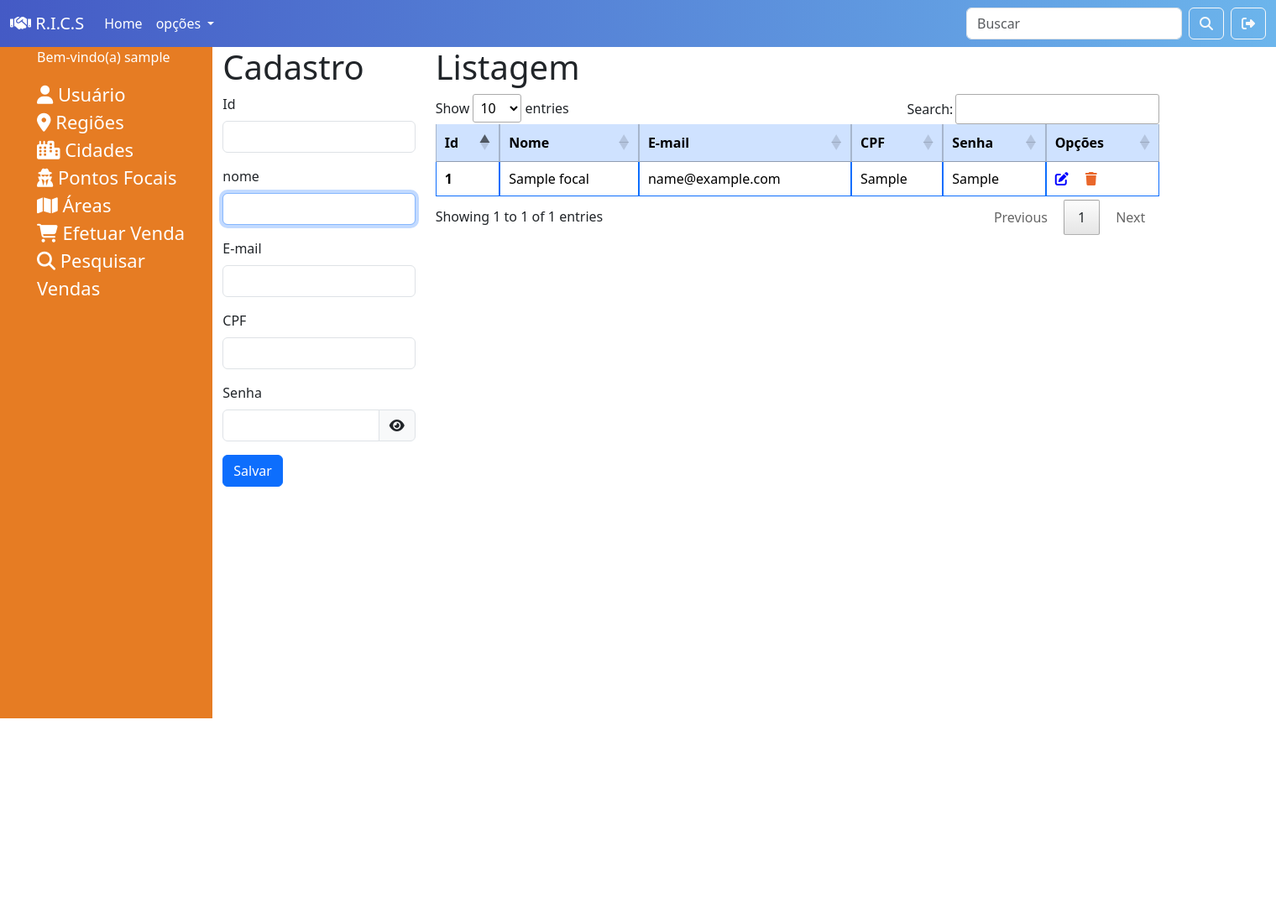
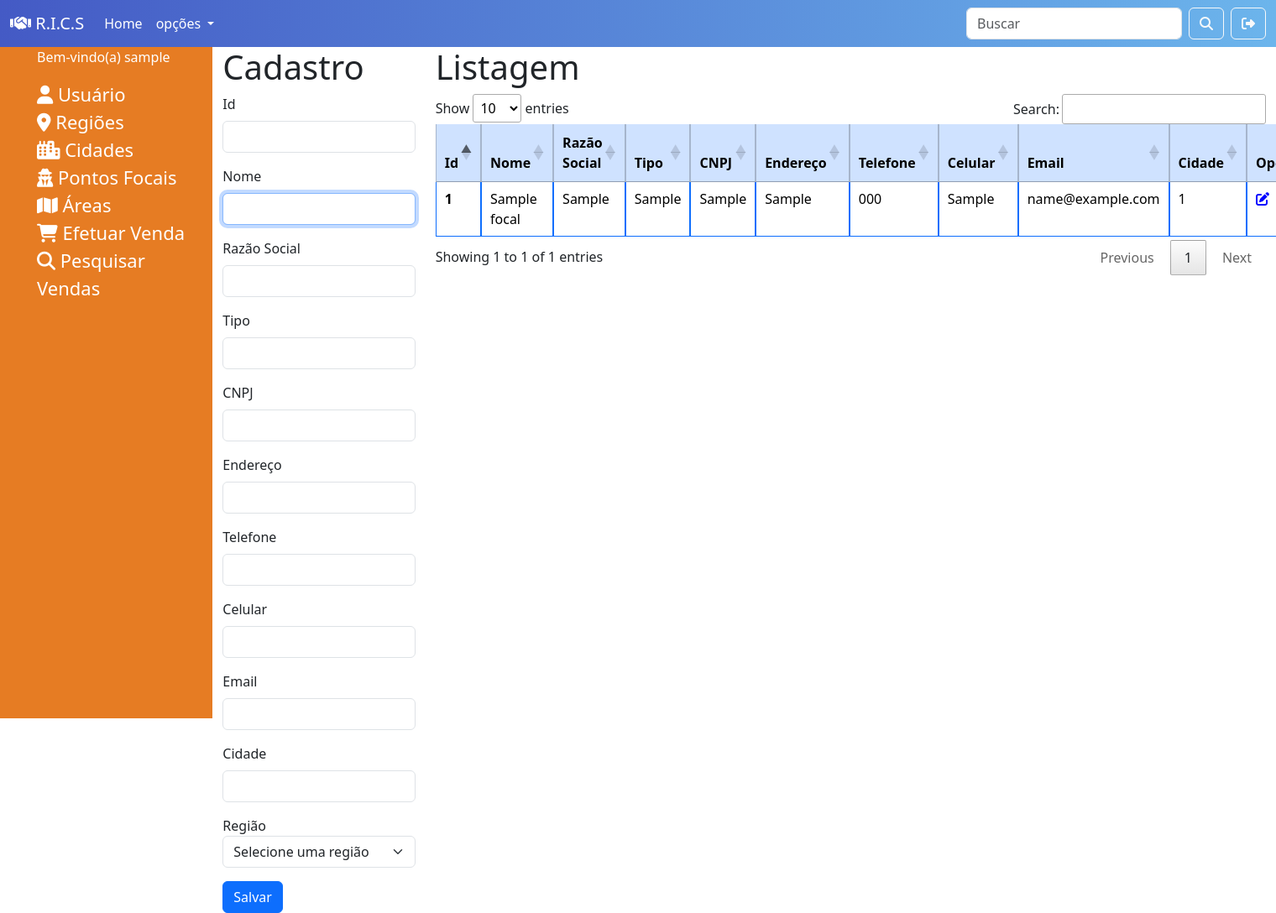
Before and after one commit to lucineafreitas/htdocs, a PHP site: page /ponto_focal.php in a window 1520 px wide; the page is wider, and only the part inside the window is pictured. Shown: that part at 84% size. Before the commit the page ends 856 px from the top of that part, so only its background shows below. Run offline with PHP 8.4, Linux system fonts and the light colour scheme; the visitor is signed in with stand-in values (Sample User, id 1); tables that the repository leaves empty or names only in its code hold one stand-in row (values such as "Sample post"); some libraries are stand-ins or nearby versions.

Commit message:
seguindo 25/08

```diff
--- a/sistema/backend/cidade/alterar.php
+++ b/sistema/backend/cidade/alterar.php
@@ -3,8 +3,11 @@
     //receber dados do front-end
     $id   = $_REQUEST['id'];
     $nome = $_REQUEST['nome'];
+    $cep = $_REQUEST['cep'];
+    $estado = $_REQUEST['estado'];
+    $regiao = $_REQUEST['regiao'];
 
-    $sql = "UPDATE cidade SET nome='$nome' WHERE id='$id' ";
+   $sql = "UPDATE cidade SET nome='$nome', cep='$cep', estado='$estado', id_regiao_fk='$regiao' WHERE id='$id' ";
     //executar o sql
     mysqli_query($conexao, $sql);
     //retornar para tela principal
--- a/sistema/backend/pontosfocais/excluir.php
+++ b/sistema/backend/ponto_focal/excluir.php
@@ -3,14 +3,14 @@ include '../conexao.php';
 
 $id = $_REQUEST["id"];
 
-$sql = "DELETE FROM ponto_focal WHERE id='$id' ";
+$sql = "DELETE FROM cidade WHERE id='$id' ";
 $resultado = mysqli_query($conexao, $sql);
 
 session_start();
 $_SESSION["mensagem"] = "Excluido com Sucesso!";
 
 //mandar para pagina principal
-header('Location:../../ponto_focal.php');
+header('Location:../../cidade.php');
 
 
 ?>
--- a/sistema/cidade.php
+++ b/sistema/cidade.php
@@ -121,7 +121,7 @@ if (!empty($_GET['id'])) {
                 $regiaoSelecionada = isset($cidades) ? $cidades['id_regiao_fk']:'';
 
                 while($reg = mysqli_fetch_assoc($resultado)){
-                $selecao = ($reg['id'] == $regiaoSelecionada) ? 'Selecione' : '';
+                $selecao = ($reg['id'] == $regiaoSelecionada) ? 'Selected' : '';
                 echo "<option value='{$reg['id']}' $selecao> {$reg['nome']} </option>";
                 }
               ?>
@@ -169,7 +169,7 @@ if (!empty($_GET['id'])) {
 
                 <td> <?php echo $regiao['nome'] ?> </td>
                 <td>
-                  <a href="principal.php?id=<?= $coluna['id'] ?>"> <i class="fa-solid fa-pen-to-square"
+                  <a href="cidade.php?id=<?= $coluna['id'] ?>"> <i class="fa-solid fa-pen-to-square"
                       style="color: blue;"></i></a>
                   <a href="<?php echo "./backend/cidade/excluir.php?id=" . $coluna['id'] ?>"
                     onclick="return confirm('Deseja realmente excluir?')">
--- a/sistema/index.php
+++ b/sistema/index.php
@@ -13,7 +13,8 @@
   <link rel="stylesheet" href="https://cdnjs.cloudflare.com/ajax/libs/animate.css/4.1.1/animate.min.css" />
   <link rel="stylesheet" href="https://cdn.jsdelivr.net/npm/notyf@3/notyf.min.css">
   <link rel="stylesheet" href="https://cdnjs.cloudflare.com/ajax/libs/notyf/3.10.0/notyf.min.css" integrity="sha512-ZX18S8AwqoIm9QCd1EYun82IryFikdJt7lxj6583zx5Rvr5HoreO9tWY6f2VhSxvK+48vYFSf4zFtX/t2ge62g==" crossorigin="anonymous" referrerpolicy="no-referrer" />
-  <link rel="stylesheet" href="estilo.css">
+  <link rel="stylesheet" href="./recursos/estilo.css">
+
 </head>
 
 <body class="fundoLogin">
--- a/sistema/ponto_focal.php
+++ b/sistema/ponto_focal.php
@@ -1,7 +1,7 @@
 <?php
 include './backend/conexao.php';
 include './backend/validacao.php';
-
+include './recursos/cabecalho.php';
 $destino = "./backend/ponto_focal/inserir.php";
 
 //caso eu esteja alterando algum registro
@@ -11,34 +11,10 @@ if (!empty($_GET['id'])) {
   $sql = "SELECT * FROM ponto_focal WHERE id='$id' ";
   //executa sql
   $dados = mysqli_query($conexao, $sql);
-  $ponto_focals = mysqli_fetch_assoc($dados);
+  $ponto_focal = mysqli_fetch_assoc($dados);
   $destino = "./backend/ponto_focal/alterar.php";
 }
 ?>
-
-<!DOCTYPE html>
-<html lang="pt-br">
-
-<head>
-  <meta charset="UTF-8">
-  <meta name="viewport" content="width=device-width, initial-scale=1.0">
-  <title>Sistema</title>
-
-  <link rel="stylesheet" href="https://cdnjs.cloudflare.com/ajax/libs/font-awesome/6.7.2/css/all.min.css"
-    integrity="sha512-Evv84Mr4kqVGRNSgIGL/F/aIDqQb7xQ2vcrdIwxfjThSH8CSR7PBEakCr51Ck+w+/U6swU2Im1vVX0SVk9ABhg=="
-    crossorigin="anonymous" referrerpolicy="no-referrer" />
-  <link href="https://cdn.jsdelivr.net/npm/bootstrap@5.3.7/dist/css/bootstrap.min.css" rel="stylesheet"
-    integrity="sha384-LN+7fdVzj6u52u30Kp6M/trliBMCMKTyK833zpbD+pXdCLuTusPj697FH4R/5mcr" crossorigin="anonymous">
-  <link rel="stylesheet" href="https://cdn.datatables.net/2.3.2/css/dataTables.dataTables.css" />
-  <script src="https://cdnjs.cloudflare.com/ajax/libs/notyf/3.10.0/notyf.min.js"
-    integrity="sha512-467grL09I/ffq86LVdwDzi86uaxuAhFZyjC99D6CC1vghMp1YAs+DqCgRvhEtZIKX+o9lR0F2bro6qniyeCMEQ=="
-    crossorigin="anonymous" referrerpolicy="no-referrer"></script>
-  <link rel="stylesheet" href="https://cdnjs.cloudflare.com/ajax/libs/notyf/3.10.0/notyf.min.css"
-    integrity="sha512-ZX18S8AwqoIm9QCd1EYun82IryFikdJt7lxj6583zx5Rvr5HoreO9tWY6f2VhSxvK+48vYFSf4zFtX/t2ge62g=="
-    crossorigin="anonymous" referrerpolicy="no-referrer" />
-
-  <link rel="stylesheet" href="estilo.css">
-</head>
 
 <body>
 
@@ -108,18 +84,7 @@ if (!empty($_GET['id'])) {
     <div class="row">
 
       <div class="col-2 menu">
-        <ul class="menu">
-          <p style="color:white" ;>
-            Bem-vindo(a) <?php echo $_SESSION['usuario']; ?>
-          </p>
-          <li> <a href="usuario.php" class="menu-item"> <i class="fa-solid fa-user"></i> Usuário </a> </li>
-          <li> <a href="regiao.php" class="menu-item"> <i class="fa-solid fa-location-dot"></i> Regiões </a> </li>
-          <li> <a href="cidade.php" class="menu-item"> <i class="fa-solid fa-city"></i> Cidades </a> </li>
-          <li> <a href="ponto_focal.php" class="menu-item"> <i class="fa-solid fa-user-secret"></i> Pontos Focais </a> </li>
-          <li> <a href="#" class="menu-item"> <i class="fa-solid fa-map"></i> Áreas </a> </li>
-          <li> <a href="#" class="menu-item"> <i class="fa-solid fa-cart-shopping"></i> Efetuar Venda </a> </li>
-          <li> <a href="#" class="menu-item"> <i class="fa-solid fa-magnifying-glass"></i> Pesquisar Vendas </a> </li>
-        </ul>
+        <?php include './recursos/menulateral.php' ?>
       </div>
 
       <div class="col-2">
@@ -128,48 +93,87 @@ if (!empty($_GET['id'])) {
         <form action="<?= $destino ?>" method="post">
           <div class="mb-3">
             <label class="form-label"> Id </label>
-            <input readonly name="id" type="text" value="<?php echo isset($ponto_focals) ? $ponto_focals['id'] : "" ?>"
+            <input readonly name="id" type="text" value="<?php echo isset($ponto_focal) ? $ponto_focal['id'] : "" ?>"
               class="form-control">
           </div>
 
           <div class="mb-3">
-            <label class="form-label"> nome </label>
-            <input name="nome" type="text" autofocus value="<?php echo isset($ponto_focals) ? $ponto_focals['nome'] : "" ?>"
+            <label class="form-label"> Nome </label>
+            <input name="nome" type="text" autofocus
+              value="<?php echo isset($ponto_focal) ? $ponto_focal['nome'] : "" ?>" class="form-control">
+          </div>
+
+          <div class="mb-3">
+            <label class="form-label"> Razão Social </label>
+            <input name="razao_social" type="text" value="<?php echo isset($ponto_focal) ? $ponto_focal['razao_social'] : "" ?>"
+              class="form-control cep">
+          </div>
+
+          <div class="mb-3">
+            <label class="form-label"> Tipo </label>
+            <input name="tipo" type="text" autofocus
+              value="<?php echo isset($ponto_focal) ? $ponto_focal['tipo'] : "" ?>" class="form-control">
+          </div>
+
+          <div class="mb-3">
+            <label class="form-label"> CNPJ </label>
+            <input readonly name="cnpj_cpf" type="text" value="<?php echo isset($ponto_focal) ? $ponto_focal['cnpj_cpf'] : "" ?>"
               class="form-control">
           </div>
 
           <div class="mb-3">
-            <label class="form-label"> E-mail </label>
-            <input name="email" type="email" value="<?php echo isset($ponto_focals) ? $ponto_focals['email'] : "" ?>"
+            <label class="form-label"> Endereço </label>
+            <input readonly name="endereço" type="text" value="<?php echo isset($ponto_focal) ? $ponto_focal['emdereço'] : "" ?>"
               class="form-control">
           </div>
 
           <div class="mb-3">
-            <label class="form-label"> CPF </label>
-            <input name="cpf" type="text" value="<?php echo isset($ponto_focals) ? $ponto_focals['cpf'] : "" ?>"
-              class="form-control cpf">
+            <label class="form-label"> Telefone </label>
+            <input readonly name="telefone" type="text" value="<?php echo isset($ponto_focal) ? $ponto_focal['telefone'] : "" ?>"
+              class="form-control">
           </div>
 
           <div class="mb-3">
-            <label class="form-label">Senha</label>
-            <div class="input-group">
-              <input name="senha" type="password" value="<?php echo isset($ponto_focals) ? $ponto_focals['senha'] : "" ?>"
-                class="form-control" id="senha" autocomplete="new-password">
-              <span onclick="visualizar()" style="cursor: pointer;" class="input-group-text">
-                <i id="olho" class="fa-solid fa-eye"></i>
-              </span>
-            </div>
+            <label class="form-label"> Celular </label>
+            <input readonly name="celular" type="text" value="<?php echo isset($ponto_focal) ? $ponto_focal['celular'] : "" ?>"
+              class="form-control">
           </div>
 
+          <div class="mb-3">
+            <label class="form-label"> Email </label>
+            <input readonly name="email" type="text" value="<?php echo isset($ponto_focal) ? $ponto_focal['email'] : "" ?>"
+              class="form-control">
+          </div>
 
+          <div class="mb-3">
+            <label class="form-label"> Cidade </label>
+            <input readonly name="cidade" type="text" value="<?php echo isset($ponto_focal) ? $ponto_focal['cidade'] : "" ?>"
+              class="form-control">
+          </div>
 
+          <div class="mb-3">
+            <label> Região </label>
+            <select name="regiao" class="form-select" required>
+              <option> Selecione uma região </option>
+              <?php
+              $sql = "SELECT * FROM regiao ORDER BY nome";
+              $resultado = mysqli_query($conexao, $sql);
+              $regiaoSelecionada = isset($ponto_focal) ? $ponto_focal['id_regiao_fk'] : '';
+
+              while ($reg = mysqli_fetch_assoc($resultado)) {
+                $selecao = ($reg['id'] == $regiaoSelecionada) ? 'Selected' : '';
+                echo "<option value='{$reg['id']}' $selecao> {$reg['nome']} </option>";
+              }
+              ?>
+            </select>
+          </div>
 
           <button type="submit" class="btn btn-primary">Salvar</button>
         </form>
 
       </div>
 
-      <div class="col-7">
+      <div class="col-8">
         <h1> Listagem </h1>
 
         <table id="tabela" class="table table-bordered border-primary">
@@ -177,9 +181,14 @@ if (!empty($_GET['id'])) {
             <tr>
               <th scope="col">Id</th>
               <th scope="col">Nome</th>
-              <th scope="col">E-mail</th>
-              <th scope="col">CPF</th>
-              <th scope="col">Senha</th>
+              <th scope="col">Razão Social</th>
+              <th scope="col">Tipo</th>
+              <th scope="col">CNPJ</th>
+              <th scope="col">Endereço</th>
+              <th scope="col">Telefone</th>
+              <th scope="col">Celular</th>
+              <th scope="col">Email</th>
+              <th scope="col">Cidade</th>
               <th scope="col">Opções</th>
             </tr>
           </thead>
@@ -194,9 +203,15 @@ if (!empty($_GET['id'])) {
               <tr>
                 <th scope="row"> <?php echo $coluna['id'] ?></th>
                 <td> <?php echo $coluna['nome'] ?></td>
+                <td> <?php echo $coluna['razao_social'] ?></td>
+                <td> <?php echo $coluna['tipo'] ?></td>
+                <td> <?php echo $coluna['cnpj_cpf'] ?></td>
+                <td> <?php echo $coluna['endereco'] ?></td>
+                <td> <?php echo $coluna['telefone'] ?></td>
+                <td> <?php echo $coluna['celular'] ?></td>
                 <td> <?php echo $coluna['email'] ?></td>
-                <td> <?php echo $coluna['cpf'] ?></td>
-                <td> <?php echo $coluna['senha'] ?></td>
+                <td> <?php echo $coluna['id_cidade_fk'] ?></td>
+
                 <td>
                   <a href="ponto_focal.php?id=<?= $coluna['id'] ?>"> <i class="fa-solid fa-pen-to-square"
                       style="color: blue;"></i></a>
@@ -226,7 +241,10 @@ if (!empty($_GET['id'])) {
   <script src="https://cdn.jsdelivr.net/npm/bootstrap@5.3.7/dist/js/bootstrap.bundle.min.js"
     integrity="sha384-ndDqU0Gzau9qJ1lfW4pNLlhNTkCfHzAVBReH9diLvGRem5+R9g2FzA8ZGN954O5Q"
     crossorigin="anonymous"></script>
-  <script src="script.js"></script>
+  <script src="https://cdnjs.cloudflare.com/ajax/libs/jquery.mask/1.14.16/jquery.mask.min.js"
+    integrity="sha512-pHVGpX7F/27yZ0ISY+VVjyULApbDlD0/X0rgGbTqCE7WFW5MezNTWG/dnhtbBuICzsd0WQPgpE4REBLv+UqChw=="
+    crossorigin="anonymous" referrerpolicy="no-referrer"></script>
+  <script src="./recursos/script.js"></script>
 
 </body>
 
```
Also changed, not shown: sistema/backend/ponto_focal/alterar.php (renamed from sistema/backend/pontosfocais/alterar.php, +5 -2 lines), sistema/backend/ponto_focal/inserir.php (added, +26 -0 lines), sistema/backend/pontosfocais/inserir.php (deleted, +0 -17 lines).
